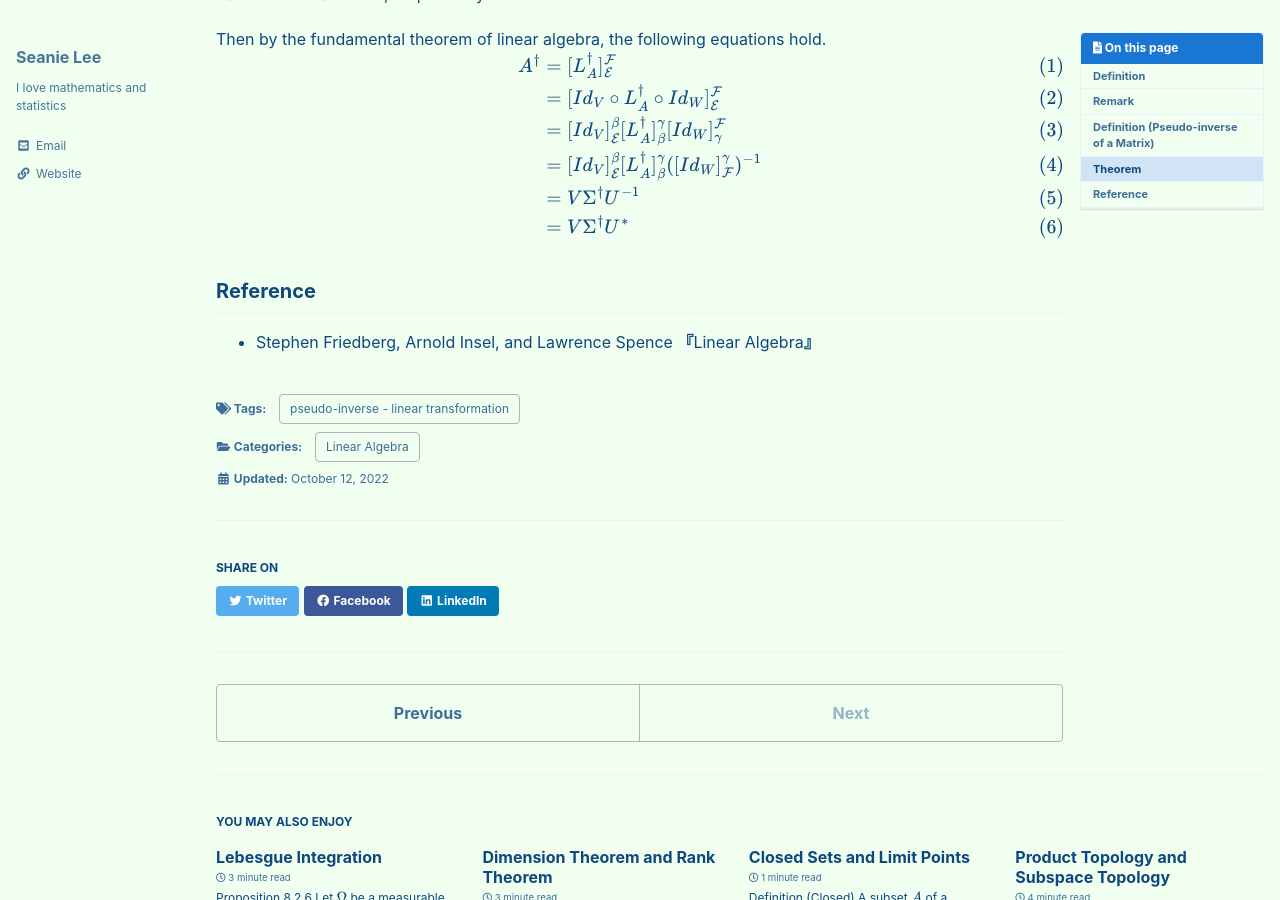
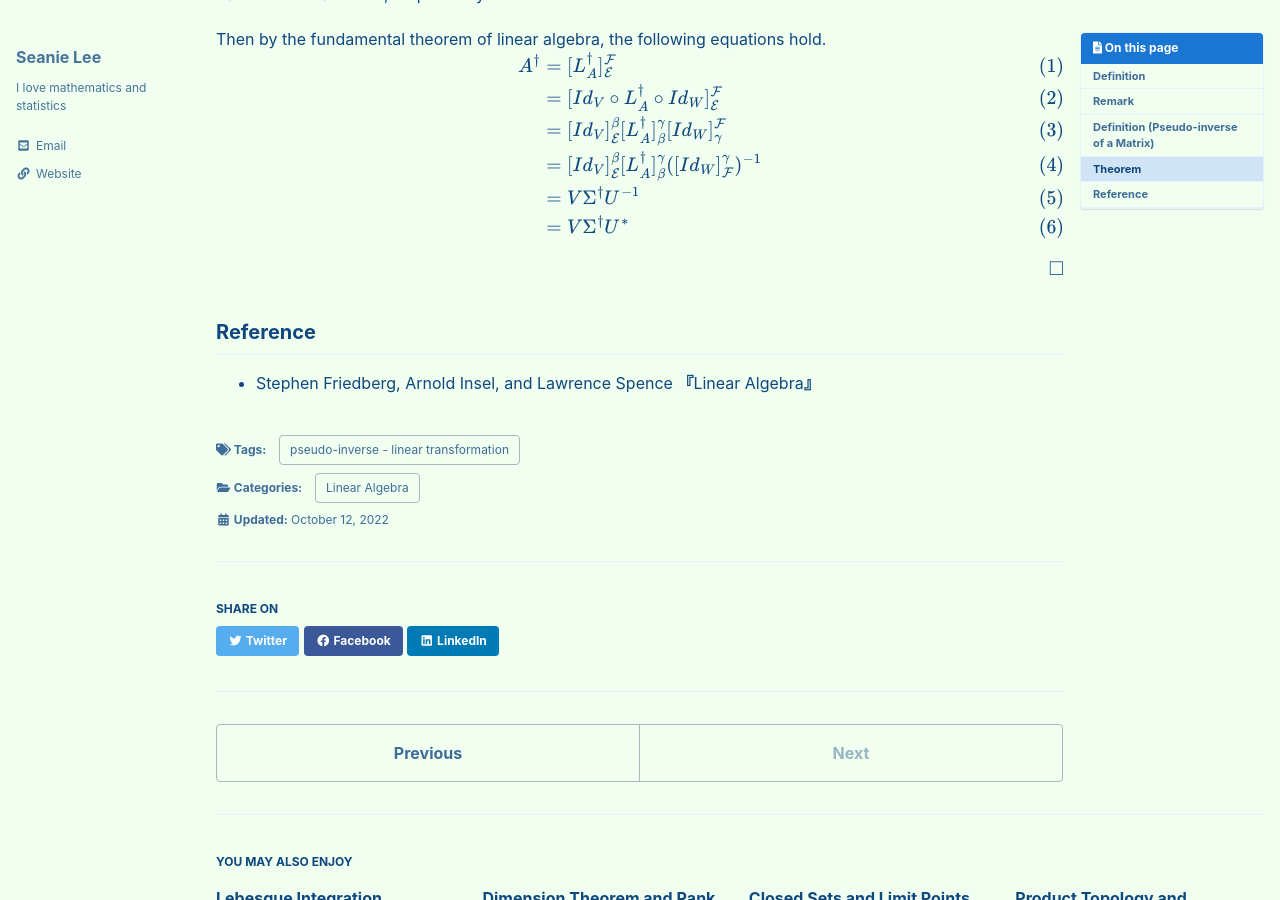
Before and after one commit to seanie12/blog, a Jekyll site: the page built from _posts/2022-10-12-pesudo-inverse.md, in a window 1280 px wide and 900 px high, scrolled down 1671 px. Built offline with Jekyll 4.4.1, drawn with Linux system fonts in a browser that asks for light colours; cached includes are drawn as plain includes; formulas are drawn with MathJax 3.

Commit message:
Update 2022-10-12-pesudo-inverse.md

```diff
--- a/_posts/2022-10-12-pesudo-inverse.md
+++ b/_posts/2022-10-12-pesudo-inverse.md
@@ -97,6 +97,8 @@ A^\dagger  &= [L^\dagger_A]^\mathcal{F}_\mathcal{E} \\
 \end{align}
 $$
 
+$$\tag*{$\square$}$$
+
 
 ## Reference
 - Stephen Friedberg, Arnold Insel, and Lawrence Spence **『**Linear Algebra**』**
```
Also changed, not shown: other parts of _posts/2022-10-12-pesudo-inverse.md (+1 -1 lines).
